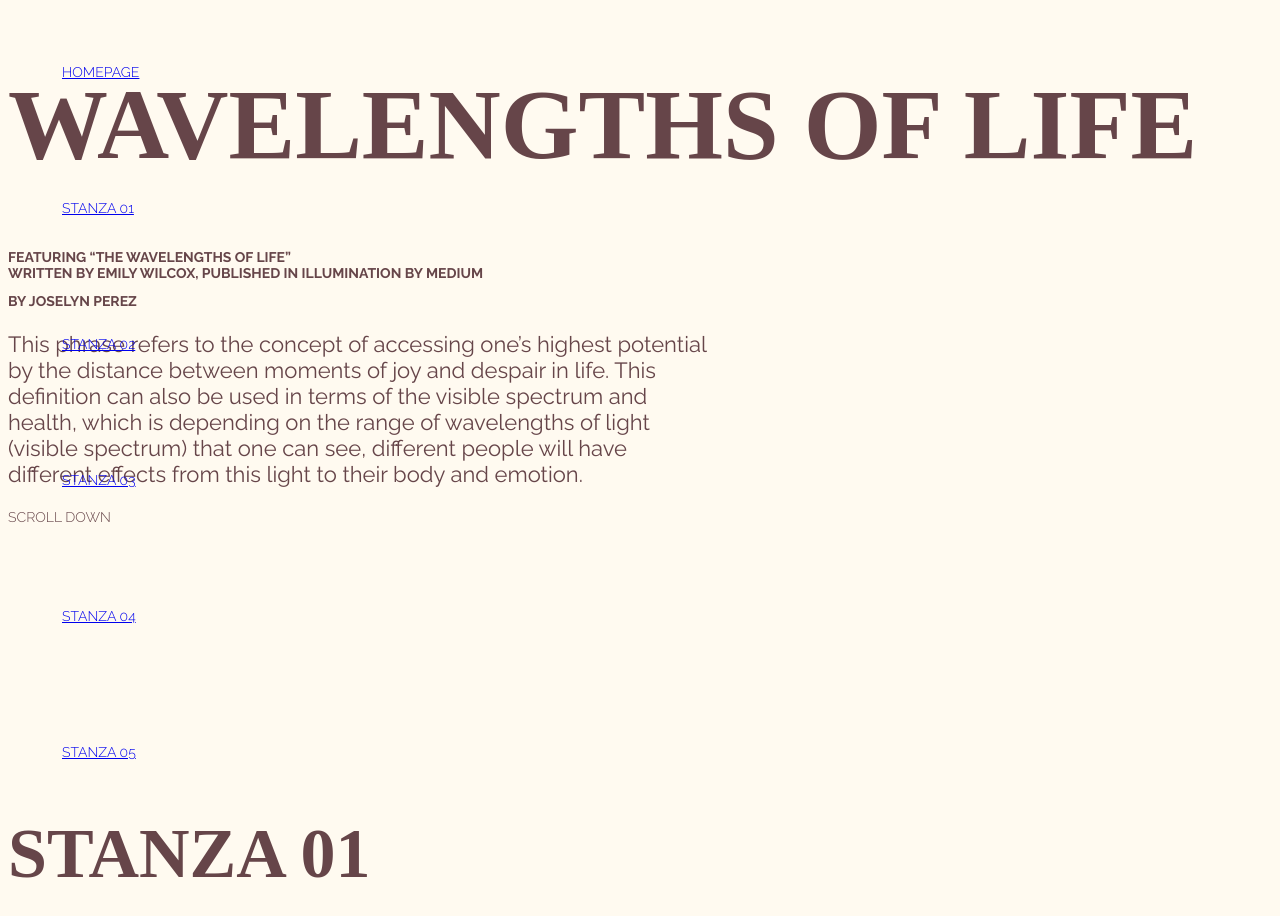
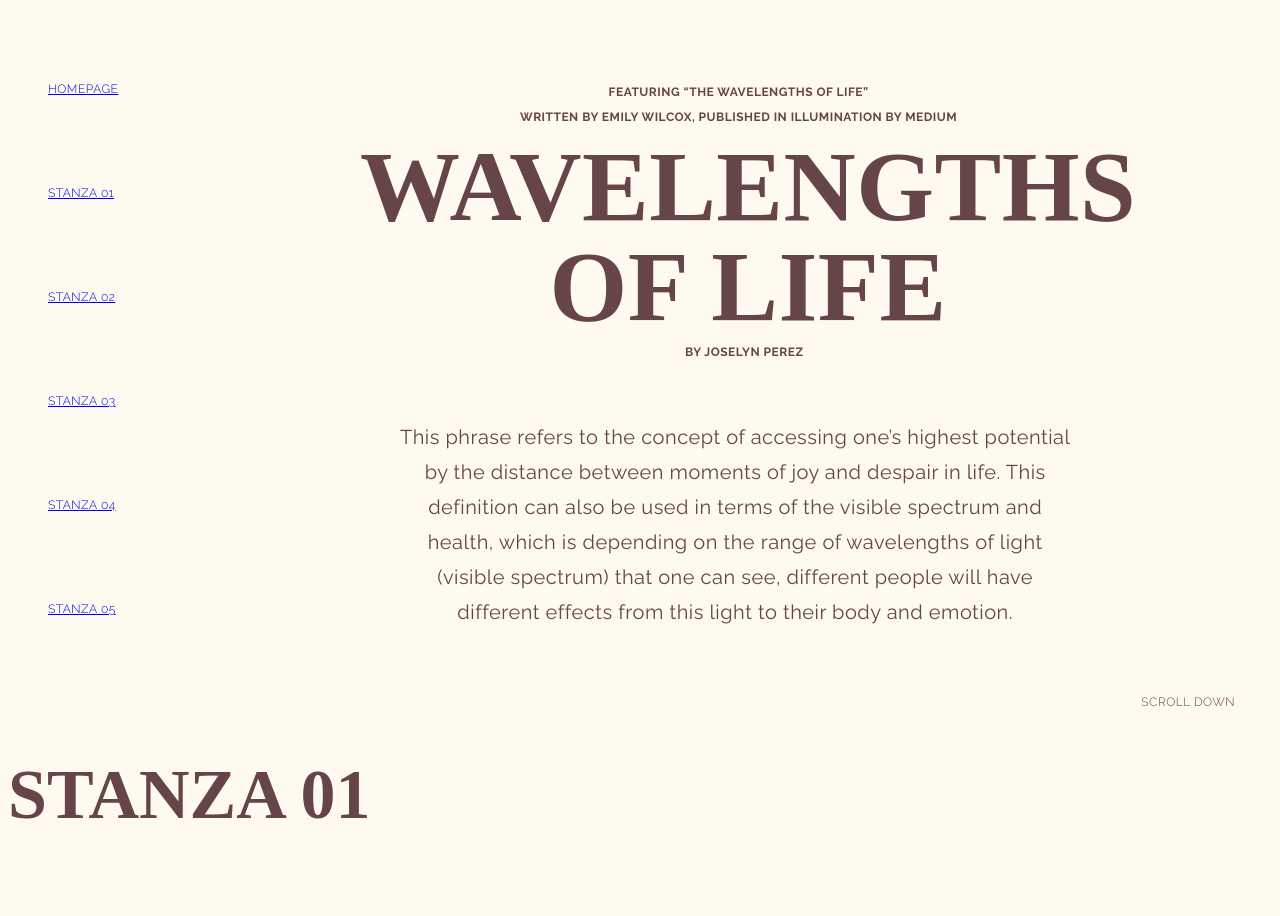
Before and after one commit to Jperez939/Wavelengths_Of_Life.github.io, a plain HTML site: page index.html in a window 1280 px wide. Shown: the top 916 px of the page. Drawn offline with Linux system fonts and the light colour scheme; a web font is replaced by a local one.

Commit message:
updatesssss

```diff
--- a/index.html
+++ b/index.html
@@ -41,7 +41,7 @@
 
         <!-- SECTION 0(hompage) -->
         <div class="section-zero" id="section0">
-            <h1 class="maintitle">WAVELENGTHS OF LIFE</h1>
+            <h1 class="maintitle">WAVELENGTHS <br> OF LIFE</h1>
             <h2 class="mainsubtitle">FEATURING “THE WAVELENGTHS OF LIFE” <br> WRITTEN BY EMILY WILCOX, PUBLISHED IN ILLUMINATION BY MEDIUM</h2>
             <h2 class="mainsubtitle-myname">BY JOSELYN PEREZ</h2>
             <p class="definition">This phrase refers to the concept of accessing one’s highest potential<br>by the distance between moments of joy and despair in life. This<br>definition can also be used in terms of the visible spectrum and<br>health, which is depending on the range of wavelengths of light<br>(visible spectrum) that one can see, different people will have<br>different effects from this light to their body and emotion.</p>
--- a/style.css
+++ b/style.css
@@ -1,9 +1,9 @@
 html {
     background-color: #FFFAF0;
+    background-image: ;
 }
 
 /* HOMEPAGE */
-/* STANZA 01 */
 #section0 {
     height: 700px;
 }
@@ -13,34 +13,61 @@ html {
     font-weight: 700;
     font-style: normal;
     font-size: 100px;
+    text-align: center;
+    position: absolute;
+    top: 70px;
+    left: 360px;
+    line-height: 100px;
+    letter-spacing: 0.5px;
 }
 
 .mainsubtitle {
     color: #664549;
     font-family: "Raleway", serif;
     font-weight: 700;
-    font-size: 14px;
+    font-size: 12px;
+    text-align: center;
+    position: absolute;
+    top: 70px;
+    left: 520px;
+    line-height: 25px;
+    letter-spacing: 0.5px;
 }
 
 .mainsubtitle-myname {
     color: #664549;
     font-family: "Raleway", serif;
     font-weight: 700;
-    font-size: 14px;
+    font-size: 12px;
+    text-align: center;
+    position: absolute;
+    top: 335px;
+    left: 685px;
+    letter-spacing: 0.5px;
 }
 
 .definition{
     color: #664549;
     font-family: "Raleway", serif;
     font-weight: 400;
-    font-size: 22px;
+    font-size: 20px;
+    text-align: center;
+    position: absolute;
+    top: 400px;
+    left: 400px;
+    line-height: 35px;
+    letter-spacing: 0.5px;
 }
 
 .scrolldown {
     font-weight: 300;
     font-family: "Raleway", serif;
     color: #664549;
-    font-size: 14px;
+    font-size: 12px;
+    position: absolute;
+    bottom: 79px;
+    right: 45px;
+    letter-spacing: 0.5px;
 }
 
 /* Navigation Bar */
@@ -53,13 +80,13 @@ html {
     font-weight: 300;
     font-family: "Raleway", serif;
     color: #664549;
-    font-size: 14px;
+    font-size: 12px;
+    letter-spacing: 0.5px;
 }
 .list {
-    padding: 14px;
     list-style-type: none;
-    padding-top: 50px;
-    padding-bottom: 70px;
+    padding-top: 70px;
+    padding-bottom: 20px;
 }
 
 /* STANZA 01 */
```
